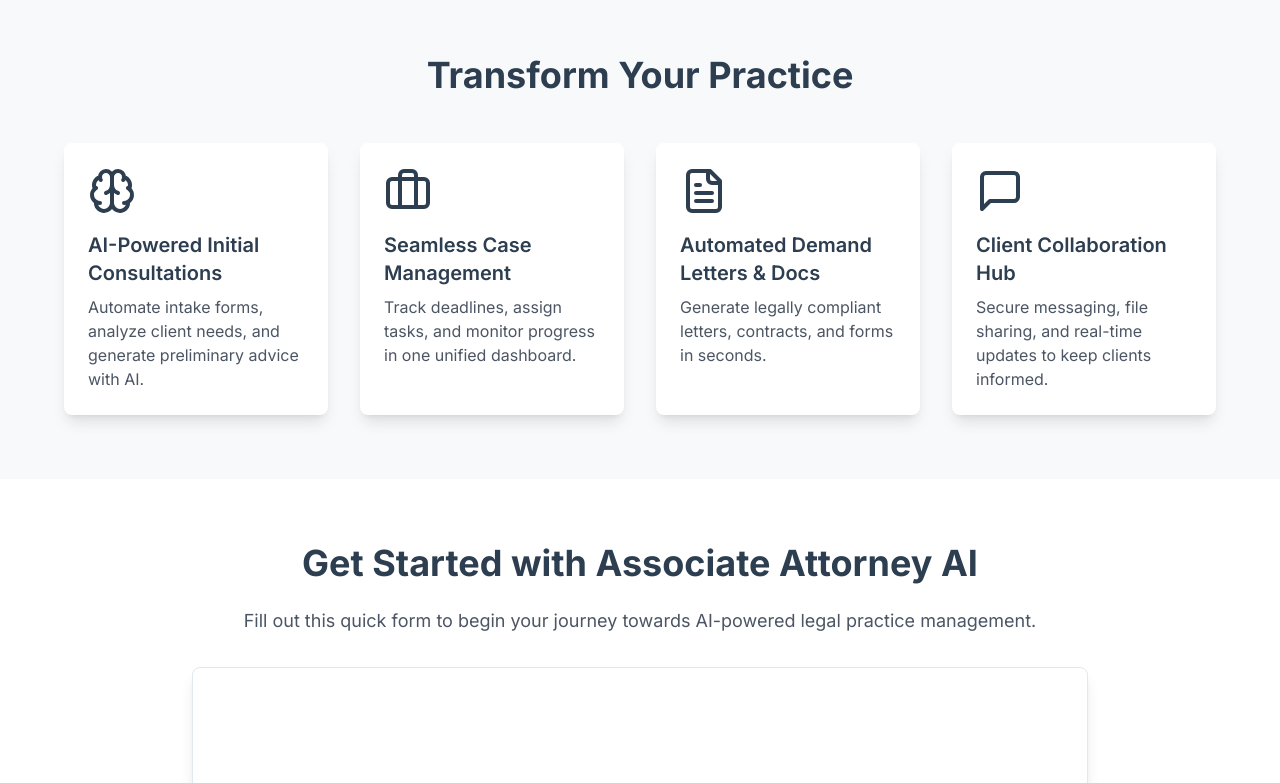
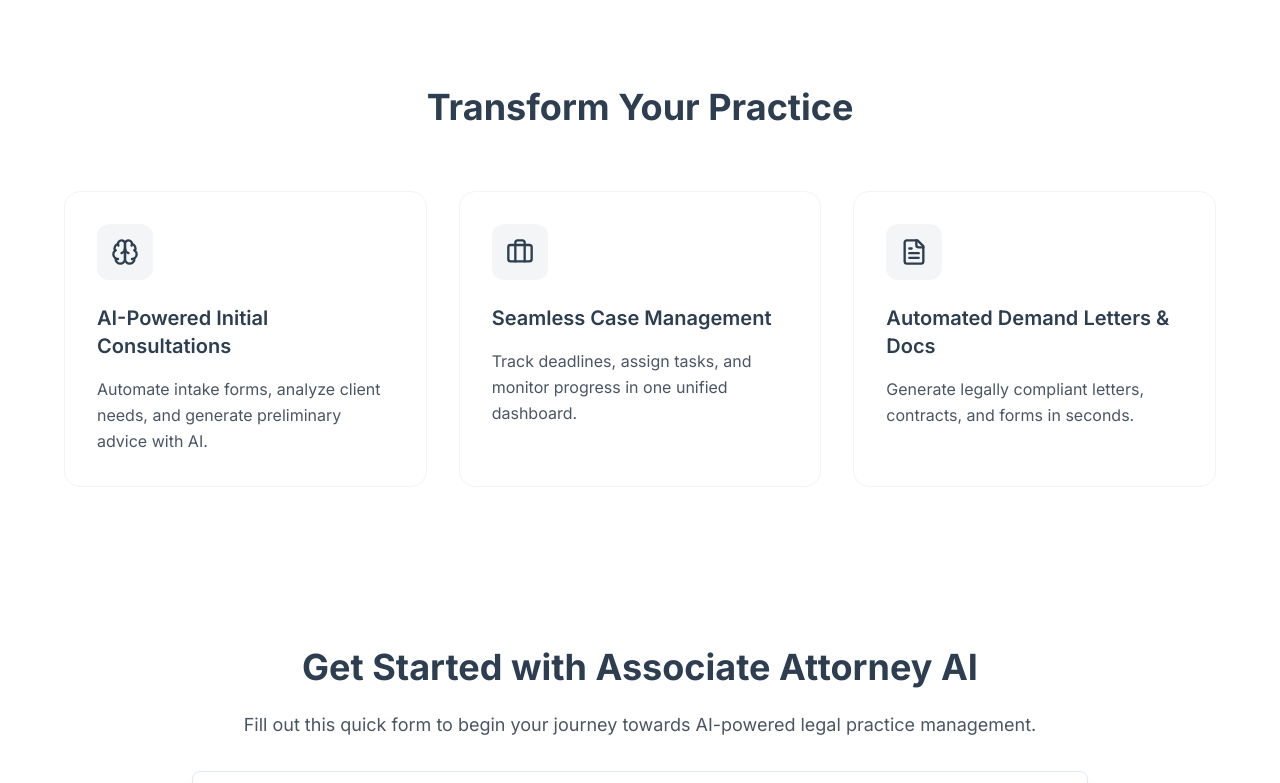
Before and after one commit to VaibhavAher219/legalflow-magic, a React (Vite) app: page / in a window 1280 px wide. Shown: the part 729-1512 px from the top of the page. Built offline with nearby package versions, Linux system fonts and the light colour scheme.

Commit message:
Remove Collaboration Card and Update Design
Removed the client collaboration card from the ValueProposition component. Updated the remaining cards to have a more modern and minimalist design.
[skip gpt_engineer]

```diff
--- a/src/components/ValueCard.tsx
+++ b/src/components/ValueCard.tsx
@@ -8,12 +8,18 @@ interface ValueCardProps {
 
 const ValueCard = ({ icon: Icon, title, description }: ValueCardProps) => {
   return (
-    <div className="bg-white p-6 rounded-lg shadow-lg hover:shadow-xl transition-shadow duration-300">
-      <div className="mb-4">
-        <Icon className="w-12 h-12 text-navy" />
+    <div className="group bg-white p-8 rounded-2xl transition-all duration-300 hover:shadow-lg border border-gray-100">
+      <div className="mb-6 transform transition-transform duration-300 group-hover:scale-110">
+        <div className="w-14 h-14 bg-navy/5 rounded-xl flex items-center justify-center">
+          <Icon className="w-7 h-7 text-navy" />
+        </div>
       </div>
-      <h3 className="text-xl font-semibold mb-2 text-navy">{title}</h3>
-      <p className="text-gray-600">{description}</p>
+      <h3 className="text-xl font-semibold mb-4 text-navy group-hover:text-gold transition-colors duration-300">
+        {title}
+      </h3>
+      <p className="text-gray-600 leading-relaxed">
+        {description}
+      </p>
     </div>
   );
 };
--- a/src/components/ValueProposition.tsx
+++ b/src/components/ValueProposition.tsx
@@ -1,5 +1,5 @@
 import ValueCard from "./ValueCard";
-import { Brain, Briefcase, FileText, MessageSquare } from "lucide-react";
+import { Brain, Briefcase, FileText } from "lucide-react";
 
 const ValueProposition = () => {
   const features = [
@@ -18,20 +18,15 @@ const ValueProposition = () => {
       title: "Automated Demand Letters & Docs",
       description: "Generate legally compliant letters, contracts, and forms in seconds.",
     },
-    {
-      icon: MessageSquare,
-      title: "Client Collaboration Hub",
-      description: "Secure messaging, file sharing, and real-time updates to keep clients informed.",
-    },
   ];
 
   return (
-    <section className="py-16 px-4 bg-light-gray">
+    <section className="py-24 px-4 bg-white">
       <div className="max-w-6xl mx-auto">
-        <h2 className="text-3xl md:text-4xl font-bold text-center mb-12 text-navy">
+        <h2 className="text-3xl md:text-4xl font-bold text-center mb-16 text-navy">
           Transform Your Practice
         </h2>
-        <div className="grid grid-cols-1 md:grid-cols-2 lg:grid-cols-4 gap-8">
+        <div className="grid grid-cols-1 md:grid-cols-3 gap-8">
           {features.map((feature, index) => (
             <ValueCard
               key={index}
```
